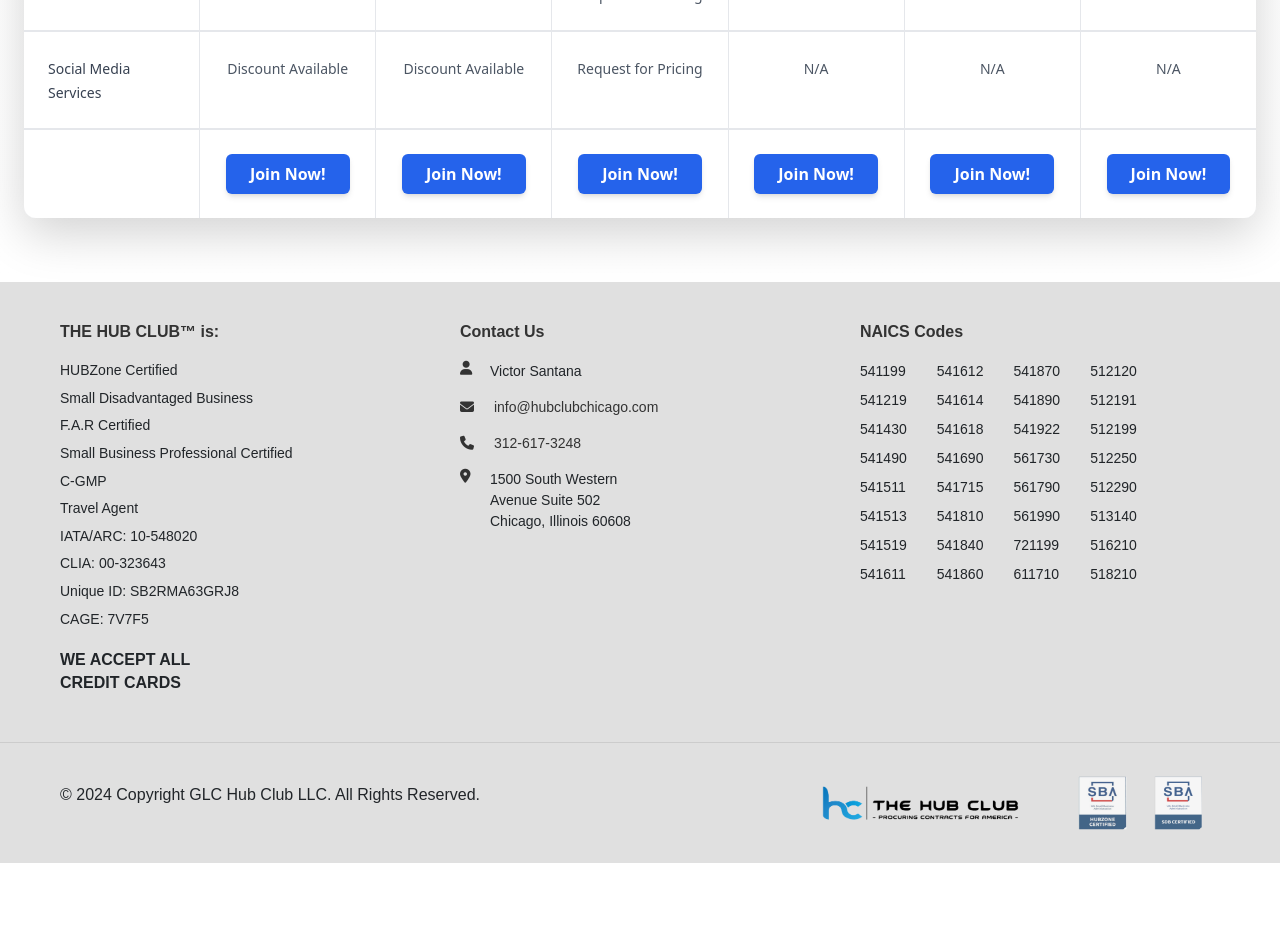
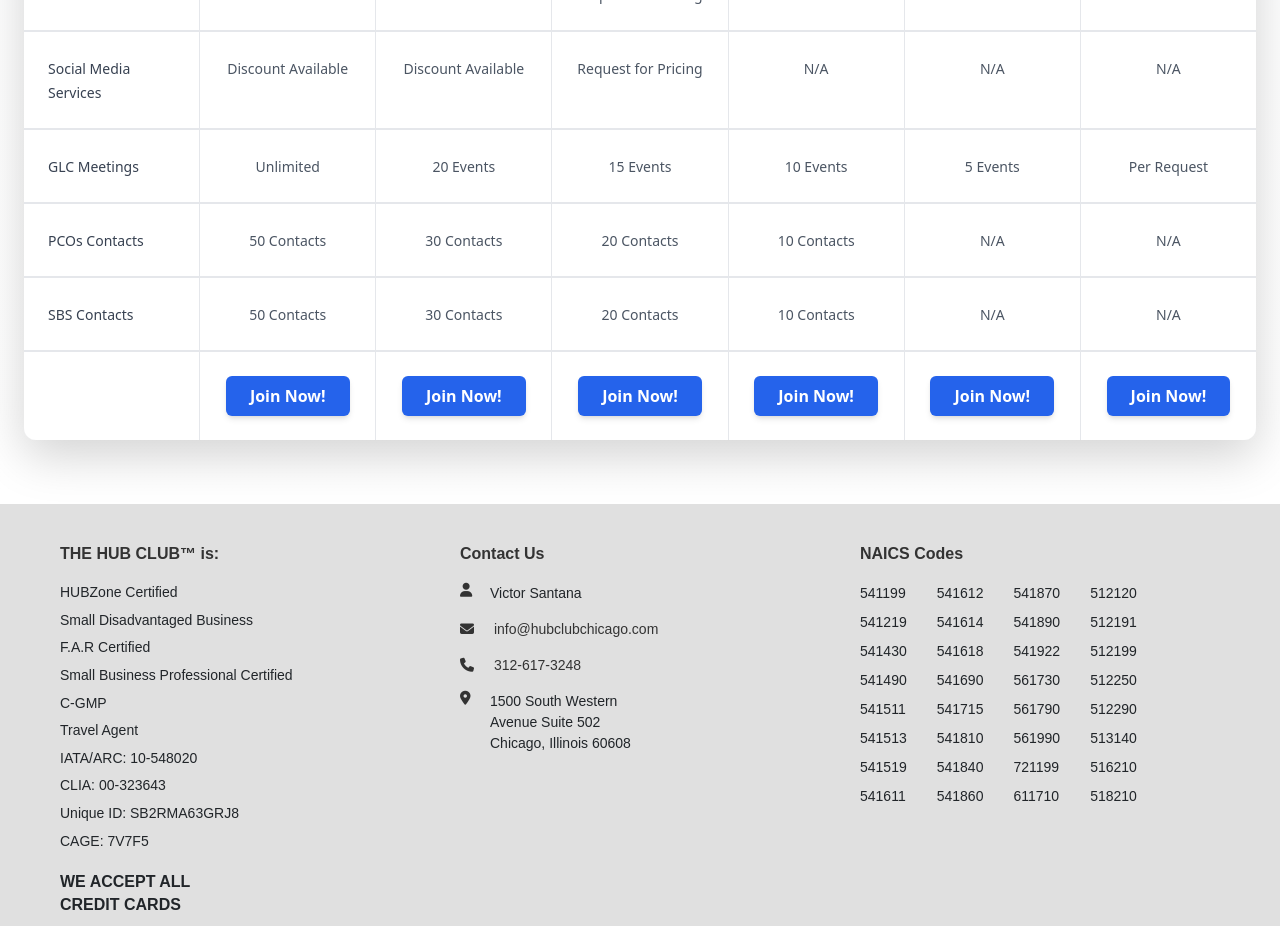
Before and after one commit to rsinno45/HubClubReact, a React (Vite) app: page /membership in a window 1280 px wide. Shown: the part 2300-3226 px from the top of the page. Before the commit the page ends 3163 px from the top, so only its background shows below. Built offline with nearby package versions, Linux system fonts and the light colour scheme.

Commit message:
update to membership feat

```diff
--- a/src/pages/MembershipPage.jsx
+++ b/src/pages/MembershipPage.jsx
@@ -68,6 +68,9 @@
     { name: "Professional Services", category: "Additional Services" },
     { name: "Website Services", category: "Digital Services" },
     { name: "Social Media Services", category: "Digital Services" },
+    { name: "GLC Meetings", category: "Additional Services" },
+    { name: "PCOs Contacts", category: "Additional Services" },
+    { name: "SBS Contacts", category: "Additional Services" },
   ];
 
   const titleColors = {
@@ -190,7 +193,6 @@
         "Website Services": "N/A",
         "Social Media Services": "N/A",
         "GLC Meetings": "10 Events",
-        "PCOs Contacts": "50 Contacts",
         "PCOs Contacts": "10 Contacts",
         "SBS Contacts": "10 Contacts",
       },
```
